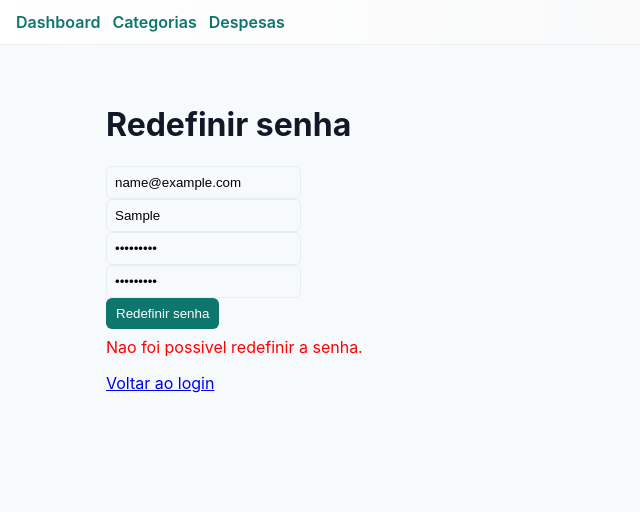
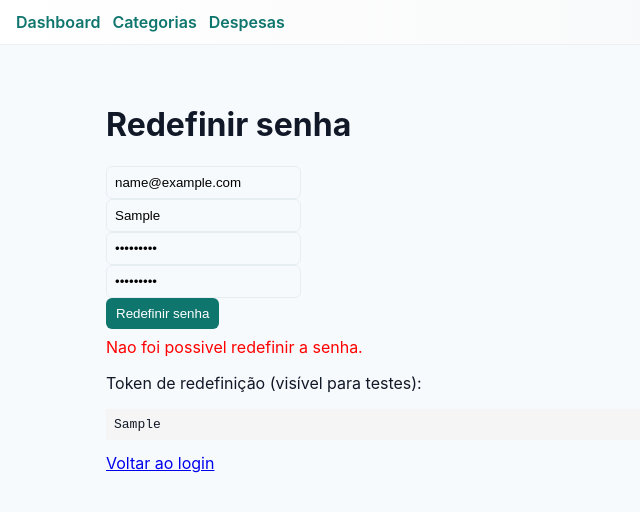
Before and after one commit to YukioChinen/fintech-gastos-challenge, a Vue app in the folder frontend/: page /reset-password in a window 1280 px wide. Both pictures are taken after typing "name@example.com", "Sample", "Sample123", "Sample123" into the empty fields and a click on the button "Redefinir senha". Shown: the top 512 px of the page, without its empty margins (0-640 px from the left). Built offline with nearby package versions, Linux system fonts and the light colour scheme; no server answers.

Commit message:
Fix error messages

```diff
--- a/frontend/src/pages/ResetPassword.vue
+++ b/frontend/src/pages/ResetPassword.vue
@@ -12,6 +12,11 @@
 
     <p v-if="message" style="color: green; margin-top: 8px">{{ message }}</p>
     <p v-if="error" style="color: red; margin-top: 8px">{{ error }}</p>
+
+    <div v-if="token" style="margin-top:12px">
+      <p>Token de redefinição (visível para testes):</p>
+      <pre style="background:#f5f5f5;padding:8px;word-break:break-all">{{ token }}</pre>
+    </div>
 
     <p style="margin-top: 12px"><router-link to="/login">Voltar ao login</router-link></p>
   </div>
```
Also changed, not shown: 2 other files (tests, documents, lock files or other folders).
